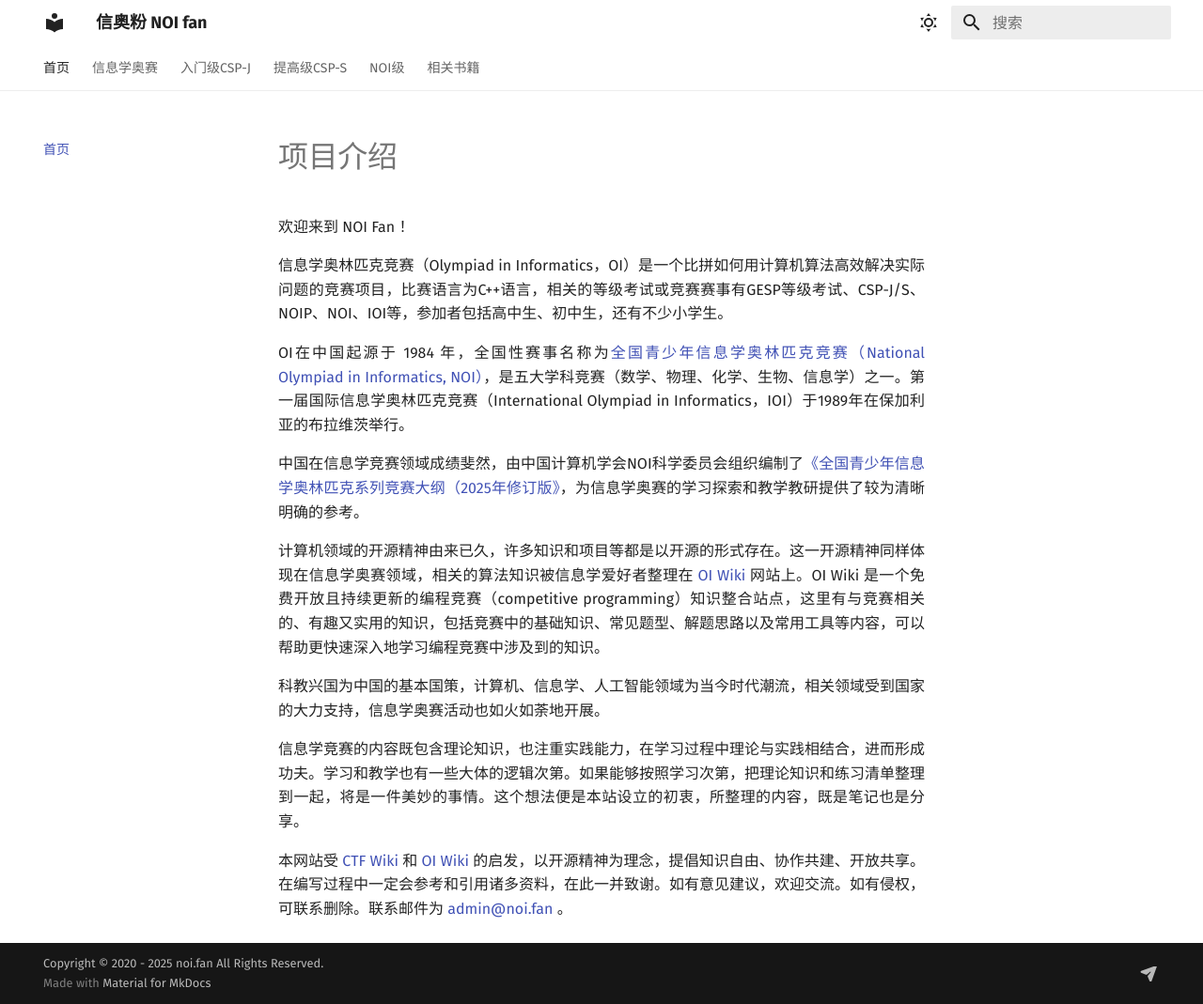
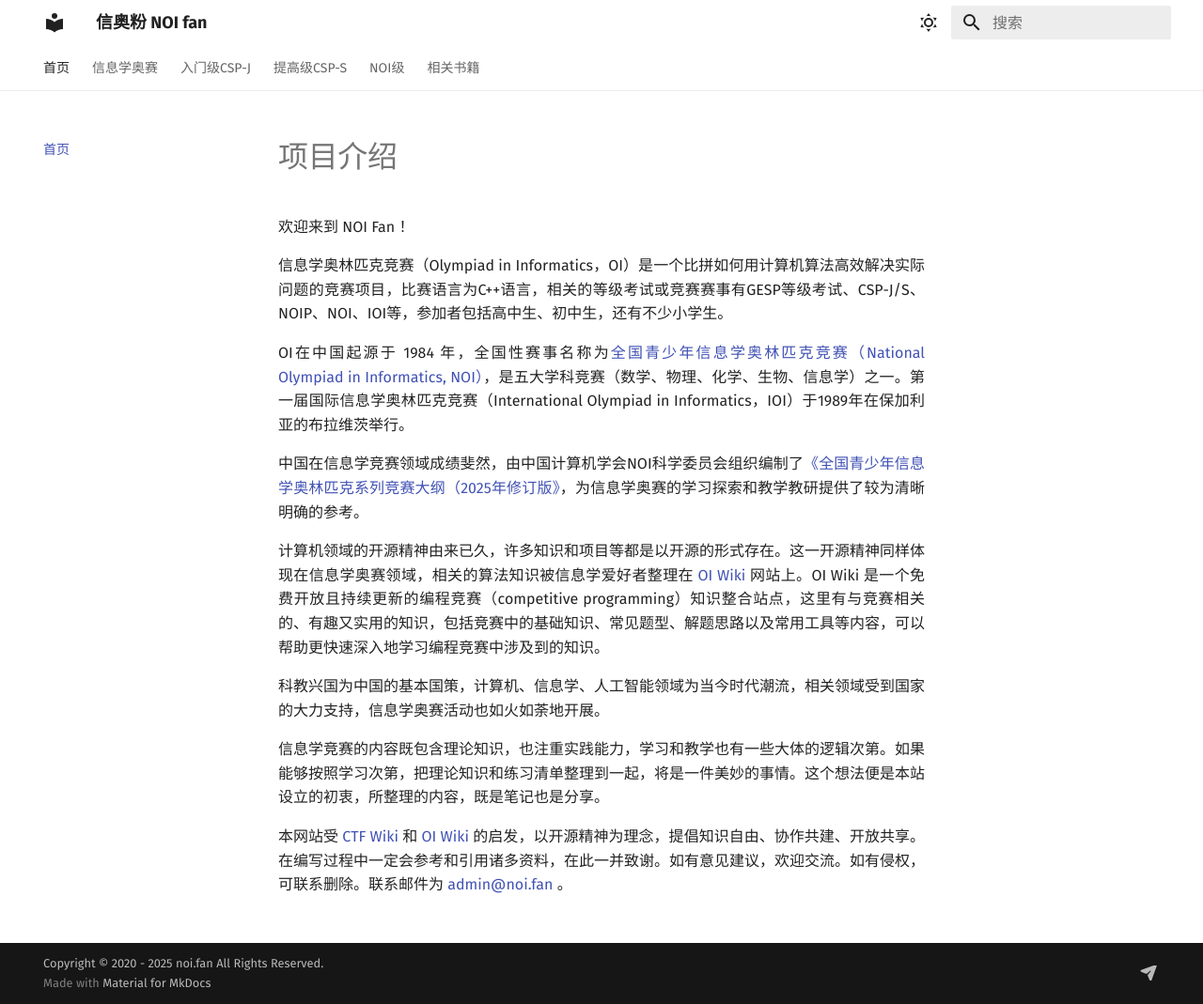
Before and after one commit to caozuoxitong-ren/oier-fans.github.io, an MkDocs documentation site: the page built from docs/index.md, in a window 1280 px wide and 1069 px high. Shown: the whole window at 94% size. Built offline with MkDocs 1.6.1 and Material for MkDocs 9.7.7, drawn with Linux system fonts in a browser that asks for light colours; old or Windows-style settings are respelled for this version of MkDocs.

Commit message:
update index.md

```diff
--- a/docs/index.md
+++ b/docs/index.md
@@ -25,7 +25,7 @@ OI在中国起源于 1984 年，全国性赛事名称为<a href="https://www.noi
 </p>
 
 <p style="text-align: justify; margin-bottom: 1em;">
-信息学竞赛的内容既包含理论知识，也注重实践能力，在学习过程中理论与实践相结合，进而形成功夫。学习和教学也有一些大体的逻辑次第。如果能够按照学习次第，把理论知识和练习清单整理到一起，将是一件美妙的事情。这个想法便是本站设立的初衷，所整理的内容，既是笔记也是分享。
+信息学竞赛的内容既包含理论知识，也注重实践能力，学习和教学也有一些大体的逻辑次第。如果能够按照学习次第，把理论知识和练习清单整理到一起，将是一件美妙的事情。这个想法便是本站设立的初衷，所整理的内容，既是笔记也是分享。
 </p>
 
 <p style="text-align: justify; margin-bottom: 1em;">
```
Also changed, not shown: site/index.html, site/search/search_index.json.
